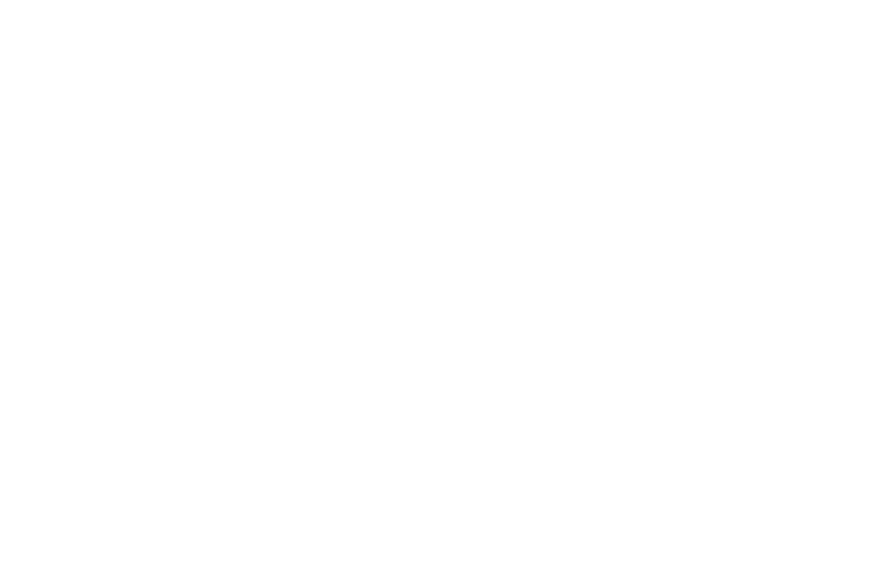
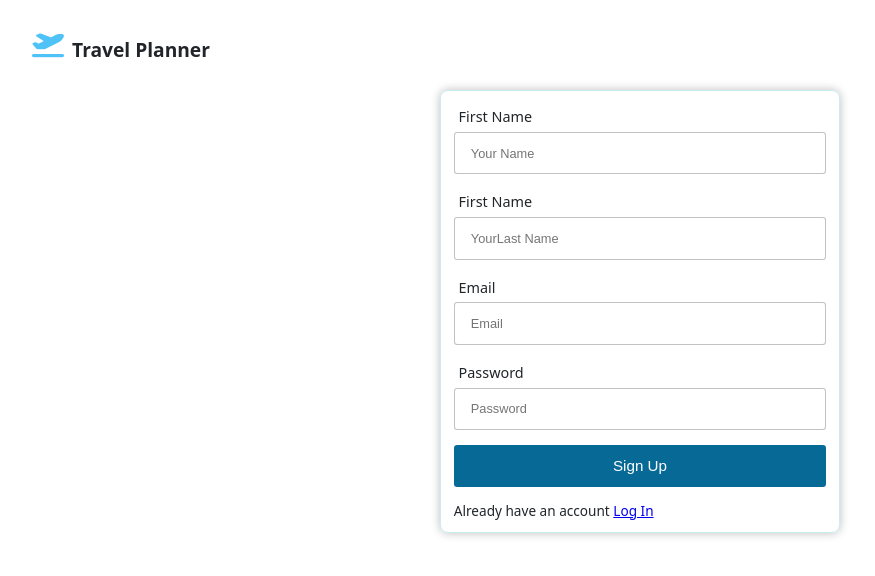
Before and after one commit to Kummirai/Travel-Planner-Project, a website built with Vite: page travel_planner_project/src/auth/registration.html in a window 1280 px wide. Shown: the whole page, without its empty margins (0-875 px from the left). Built offline with nearby package versions, Linux system fonts and the light colour scheme.

Commit message:
Update login and registration forms; enhance styles for better usability

```diff
--- a/travel_planner_project/src/auth/registration.html
+++ b/travel_planner_project/src/auth/registration.html
@@ -8,7 +8,62 @@
       rel="stylesheet"
       href="https://cdnjs.cloudflare.com/ajax/libs/font-awesome/6.5.2/css/all.min.css"
     />
+    <link rel="stylesheet" href="../style.css" />
     <title>Sign Up</title>
   </head>
-  <body></body>
+  <body>
+    <div class="login-container">
+      <header>
+        <div class="logo">
+          <i class="fas fa-plane-departure"></i>
+          <h1><a href="../../index.html">Travel Planner</a></h1>
+        </div>
+      </header>
+      <div class="form-group">
+        <form action="">
+          <label for="first_name">
+            <span>First Name</span>
+            <input
+              type="text"
+              name="first_name"
+              id="first_name"
+              required
+              placeholder="Your Name"
+            />
+          </label>
+          <label for="last_name">
+            <span>First Name</span>
+            <input
+              type="text"
+              name="last_name"
+              id="last_name"
+              required
+              placeholder="YourLast Name"
+            />
+          </label>
+          <label for="email">
+            <span>Email</span>
+            <input
+              type="email"
+              name="email"
+              id="email"
+              required
+              placeholder="Email"
+            />
+          </label>
+          <label for="password">
+            <span>Password</span>
+            <input
+              type="password"
+              name="password"
+              id="password"
+              placeholder="Password"
+            />
+          </label>
+          <input type="submit" value="Sign Up" />
+          <p>Already have an account <a href="login.html">Log In</a></p>
+        </form>
+      </div>
+    </div>
+  </body>
 </html>
--- a/travel_planner_project/src/style.css
+++ b/travel_planner_project/src/style.css
@@ -587,7 +587,8 @@
 form {
   max-width: 400px;
   margin: 0 auto;
-  box-shadow: 0 0 2px rgba(0, 171, 238, 0.459);
+  box-shadow: 0 0px 10px rgba(189, 189, 189, 0.979);
+  border: 1px solid rgba(0, 167, 179, 0.199);
   padding: 0.8rem;
   border-radius: 0.5rem;
 }
@@ -604,7 +605,7 @@
 }
 label span {
   margin: 0.3rem;
-  font-size: 0.85rem;
+  font-size: 0.9rem;
 }
 
 input {
@@ -613,7 +614,7 @@
   border-radius: 0.2rem;
   margin-bottom: 0.9rem;
   width: 100%;
-  font-size: 0.9rem;
+  font-size: 0.8rem;
 }
 
 input[type="submit"] {
```
Also changed, not shown: travel_planner_project/src/auth/login.html (+1 -1 lines).
